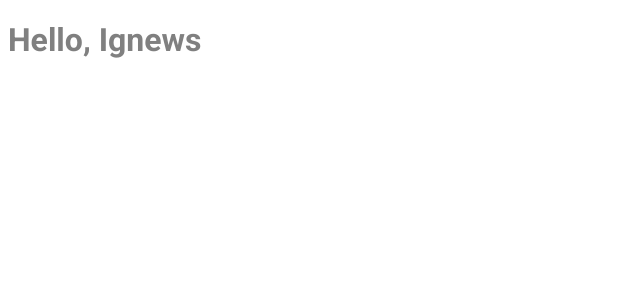
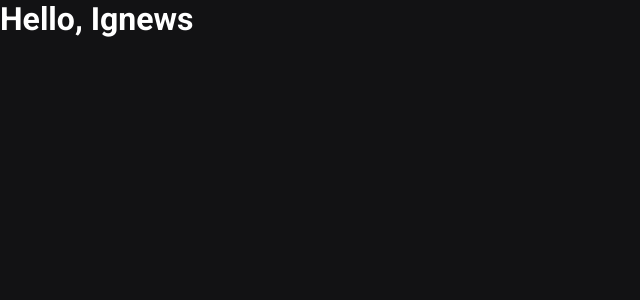
Before and after one commit to DanielNasc/ignews, a Next.js app: page / in a window 1280 px wide. Shown: the top 300 px of the page, without its empty margins (0-640 px from the left). Built offline with nearby package versions, Linux system fonts and the light colour scheme.

Commit message:
global scss

```diff
--- a/src/pages/index.tsx
+++ b/src/pages/index.tsx
@@ -1,7 +1,5 @@
 import type { NextPage } from "next";
 import Head from "next/head";
-
-import styles from "../styles/Home.module.scss";
 
 const Home: NextPage = () => {
   return (
@@ -10,7 +8,7 @@
         <title>Home | ig.news</title>
       </Head>
       <div>
-        <h1 className={styles.title}>Hello, Ignews</h1>
+        <h1>Hello, Ignews</h1>
       </div>
     </>
   );
--- a/src/styles/Home.module.scss
+++ /dev/null
@@ -1,5 +0,0 @@
-.title {
-    font-family: 'Roboto', sans-serif;
-
-    color: gray;
-}
--- /dev/null
+++ b/src/styles/global.scss
@@ -0,0 +1,47 @@
+* {
+    margin: 0;
+    padding: 0;
+    box-sizing: border-box;
+}
+
+:root {
+    --white: #fff;
+
+    --gray-50: #e1e1e6;
+    --gray-300: #a8a8b3;
+    --gray-900: #121214;
+
+    --cyan-500: #61dafb;
+
+    --yellow: #eba417;
+}
+
+@media (max-width: 1000px) {
+    html {
+        font-size: 93.75%;
+    }
+}
+
+@media (max-width: 700px) {
+    html {
+        font-size: 85.5%;
+    }
+}
+
+body {
+    background: var(--gray-900);
+    color: var(--white);
+}
+
+body, input, textarea, select, button {
+    font: 400 1rem 'Roboto', sans-serif;
+}
+
+button {
+    cursor: pointer;
+}
+
+a {
+    color: inherit;
+    text-decoration: none;
+}
```
Also changed, not shown: src/pages/_app.tsx (+5 -3 lines).
